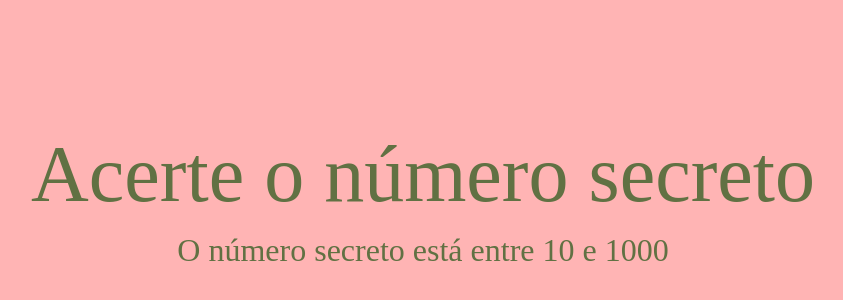
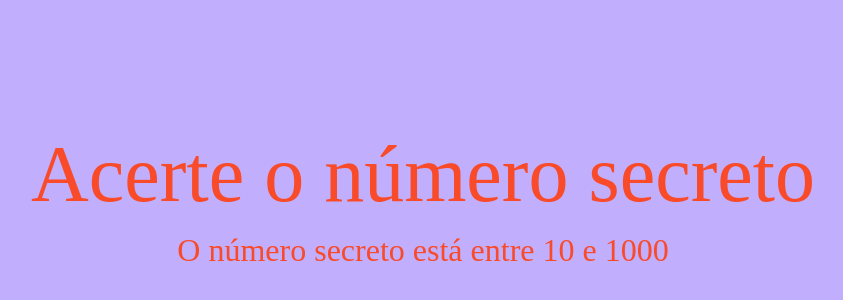
Before and after one commit to soraia-barbosa/JavaScript-voz, a plain HTML site: page index.html in a window 1280 px wide. Shown: the part 180-480 px from the top of the page, without its empty margins (217-1060 px from the left). Drawn offline with nearby package versions, Linux system fonts and the light colour scheme.

Commit message:
estilização

```diff
--- a/style.css
+++ b/style.css
@@ -1,8 +1,8 @@
 @import url('https://fonts.googleapis.com/css2?family=Josefin+Sans:wght@400;700&family=Poppins:wght@300;400;500;700&family=Roboto+Slab&family=Roboto:ital,wght@0,400;0,500;0,700;1,300;1,400;1,500;1,700&display=swap');
 :root{
     --font-family: 'Montserrat' sans-serif;
-    --bg-color: #FFB4B4;
-    --primary-color: #617143;
+    --bg-color: #C1AEFC;
+    --primary-color: #F94A29;
 
 }
 
```
Also changed, not shown: 1 other file.
